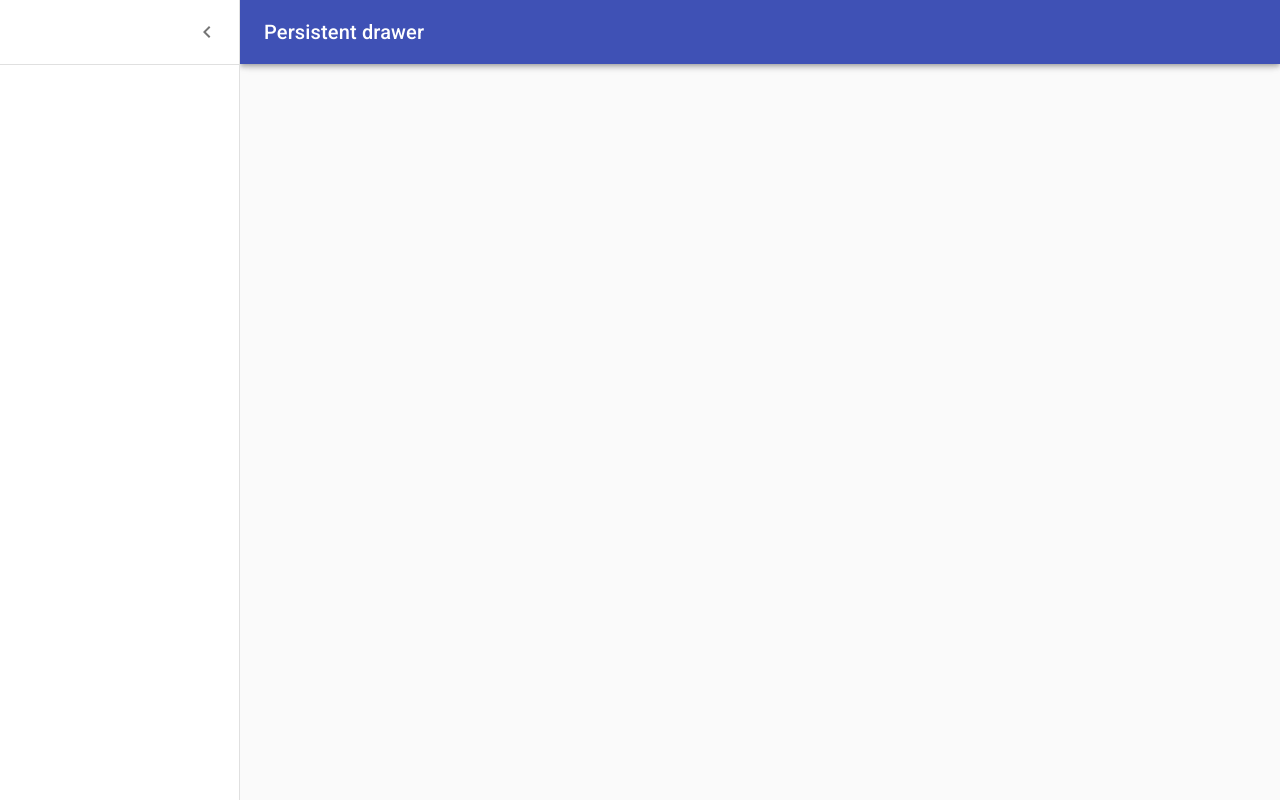
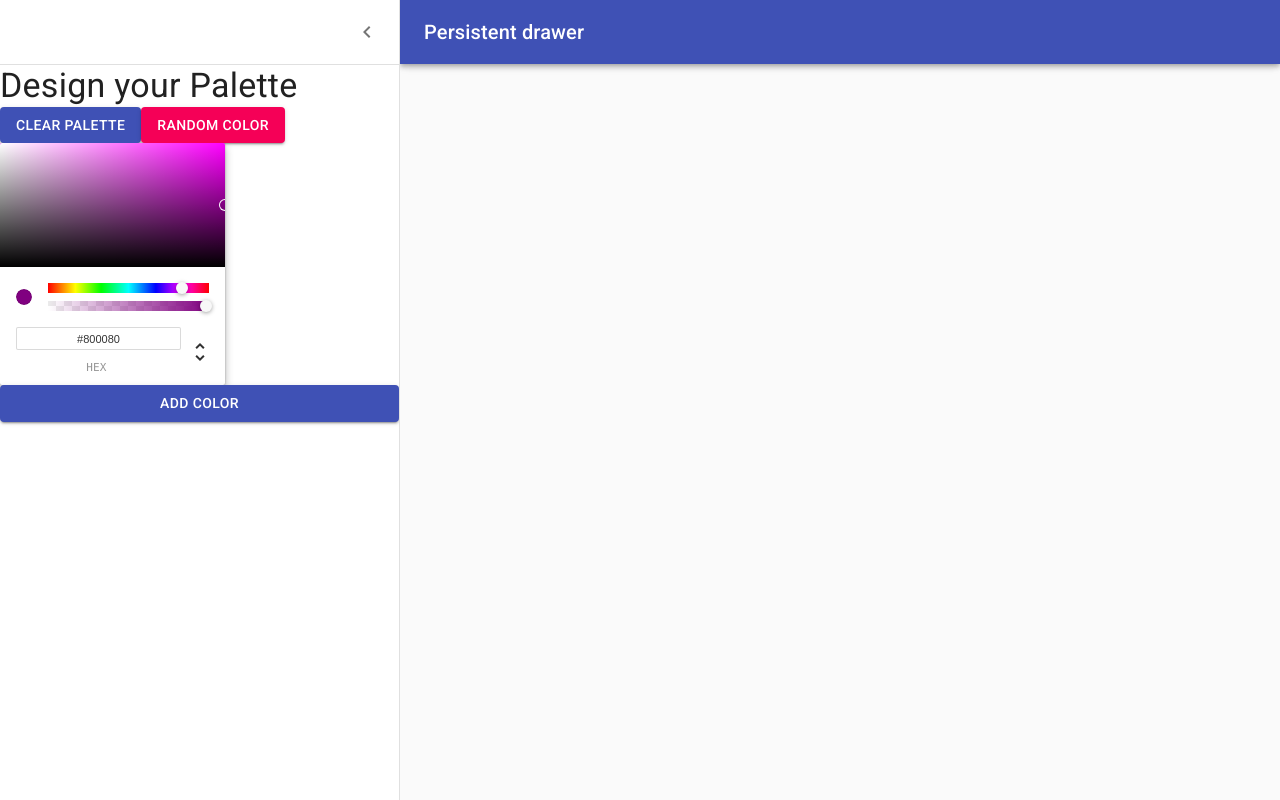
Before and after one commit to SunLee128/Color-App, a React (Create React App) app: page /palette/new in a window 1280 px wide. Both pictures are taken after a click on the button "Open drawer". Built offline with nearby package versions, Linux system fonts and the light colour scheme.

Commit message:
Add ChromePicker adn Buttons

```diff
--- a/package.json
+++ b/package.json
@@ -12,6 +12,7 @@
     "chroma-js": "^2.1.0",
     "rc-slider": "^9.1.0",
     "react": "^16.12.0",
+    "react-color": "^2.18.0",
     "react-copy-to-clipboard": "^5.0.2",
     "react-dom": "^16.12.0",
     "react-router-dom": "^5.1.2",
--- a/src/components/NewPaletteForm.js
+++ b/src/components/NewPaletteForm.js
@@ -10,8 +10,10 @@ import Divider from '@material-ui/core/Divider';
 import IconButton from '@material-ui/core/IconButton';
 import MenuIcon from '@material-ui/icons/Menu';
 import ChevronLeftIcon from '@material-ui/icons/ChevronLeft';
+import Button from '@material-ui/core/Button';
+import { ChromePicker } from 'react-color';
 
-const drawerWidth = 240;
+const drawerWidth = 400;
 
 const styles = (theme) => ({
   root         : {
@@ -139,6 +141,19 @@ class NewPaletteForm extends Component {
               </IconButton>
             </div>
             <Divider />
+            <Typography variant="h4">Design your Palette</Typography>
+            <div>
+              <Button variant="contained" color="primary">
+                Clear Palette
+              </Button>
+              <Button variant="contained" color="secondary">
+                Random Color
+              </Button>
+            </div>
+            <ChromePicker color="purple" onChangeComplete={(newColor) => console.log(newColor)} />
+            <Button variant="contained" color="primary">
+              Add Color
+            </Button>
           </Drawer>
           <main
             className={classNames(classes.content, {
```
Also changed, not shown: 2 other files (tests, documents, lock files or other folders).
